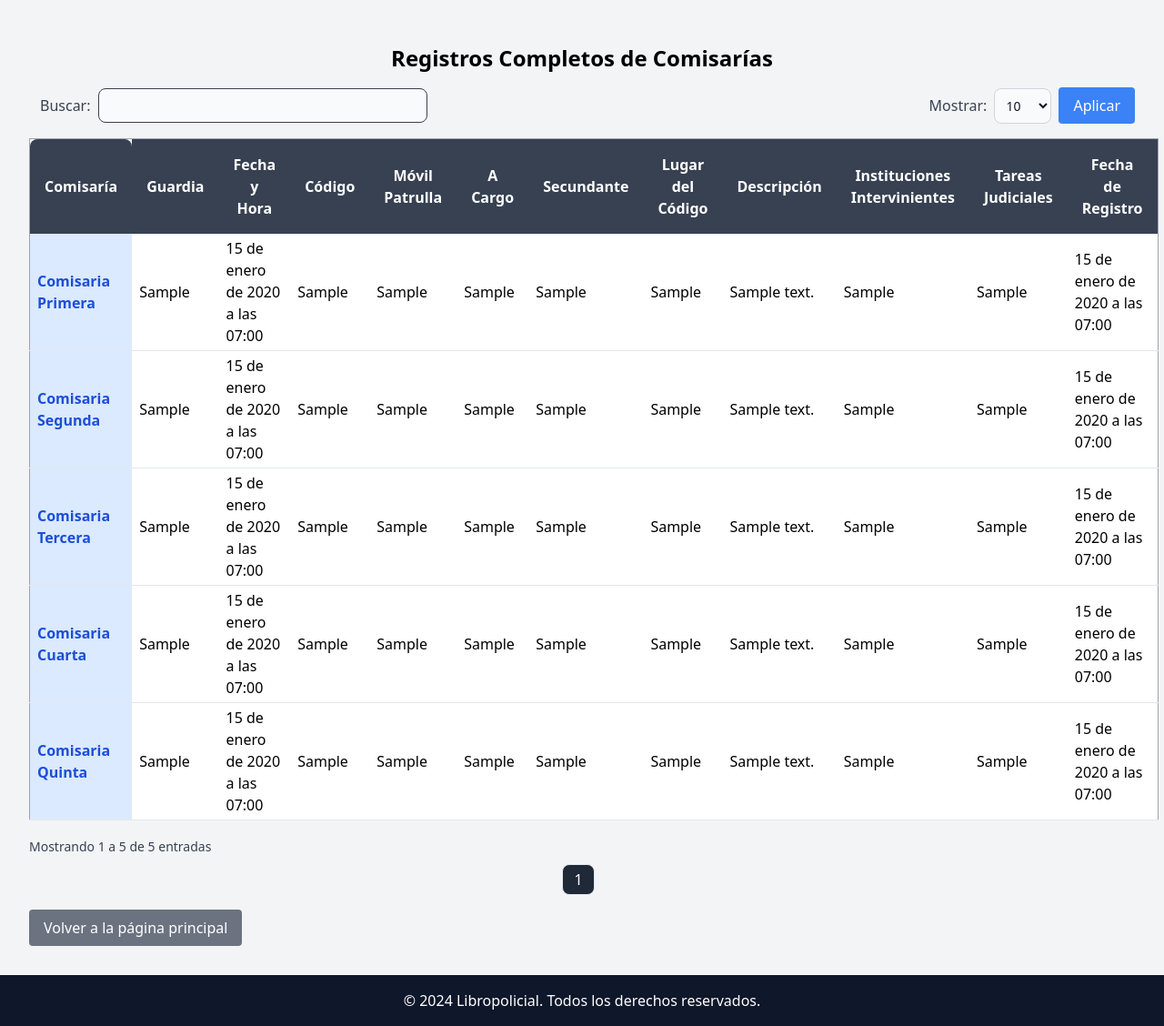
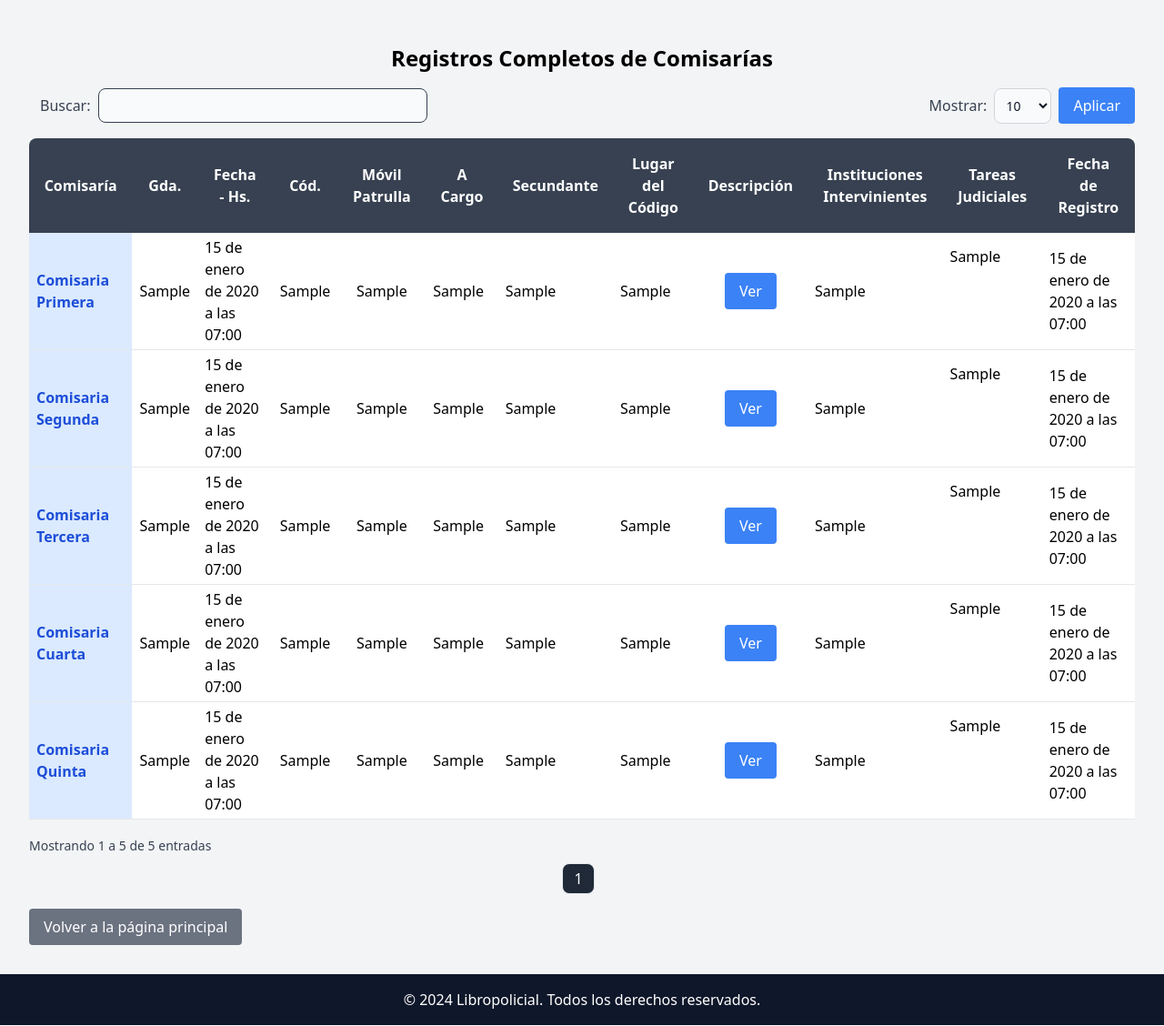
Before and after one commit to ProyectosDcuCoders/libropolicial, a Django app: page /comisarias/completas/ in a window 1280 px wide. Shown: the part 68-1196 px from the top of the page at 91% size. Run offline with Django 5.2, Linux system fonts and the light colour scheme; a user stored in the database is signed in; tables that the repository leaves empty hold one stand-in row (values such as "Sample post"); some libraries are stand-ins or nearby versions.

Commit message:
comisarias_completas: +(modal alpine=>descripcion) + (inst. int. & ta.jud.=>overflow scrollbar)

```diff
--- a/Libropolicial/templates/comisarias/comisarias_completa_list.html
+++ b/Libropolicial/templates/comisarias/comisarias_completa_list.html
@@ -3,7 +3,10 @@
 {% block title %}Registros Completos de Comisarías{% endblock %}
 
 {% block content %}
-<div class="mx-auto mt-4 p-4">
+<style>
+
+</style>
+<div class="mx-auto mt-4 p-4" x-data="{ showModal: false, descripcion: '' }">
     <h1 class="text-2xl font-bold mb-4 text-center">Registros Completos de Comisarías</h1>
 
     <form method="GET" class="mb-4 flex justify-between w-full">
@@ -22,14 +25,14 @@
             <button type="submit" class="bg-blue-500 text-white px-4 py-2 ml-2 rounded hover:bg-blue-700">Aplicar</button>
         </div>
     </form>
-
-    <table class="w-full bg-white border border-gray-400 rounded-t-lg">
-        <thead class="bg-gray-700 text-white rounded-t-lg">
+    <div class=" overflow-x-auto">
+        <table class="min-w-full bg-white  border-gray-400">
+            <thead class="bg-gray-700 text-white">
                 <tr class="">
-                <th class="rounded-t-lg px-4 py-4">Comisaría</th>
-                <th class="px-4 py-4">Guardia</th>
-                <th class="px-4 py-4">Fecha y Hora</th>
-                <th class="px-4 py-4">Código</th>
+                    <th class="px-4 py-4 rounded-tl-lg">Comisaría</th>
+                    <th class="px-4 py-4">Gda.</th>
+                    <th class="px-4 py-4">Fecha - Hs.</th>
+                    <th class="px-4 py-4">Cód.</th>
                     <th class="px-4 py-4">Móvil Patrulla</th>
                     <th class="px-4 py-4">A Cargo</th>
                     <th class="px-4 py-4">Secundante</th>
@@ -37,29 +40,61 @@
                     <th class="px-4 py-4">Descripción</th>
                     <th class="px-4 py-4">Instituciones Intervinientes</th>
                     <th class="px-4 py-4">Tareas Judiciales</th>
-                <th class="px-4 py-4">Fecha de Registro</th>
+                    <th class="px-4 py-4 rounded-tr-lg">Fecha de Registro</th>
                 </tr>
             </thead>
             <tbody>
                 {% for comisaria in comisarias %}
                 <tr class="border-b">
                     <td class="py-1 px-2 font-bold text-blue-700 bg-blue-100">{{ comisaria.comisaria_nombre }}</td>
-                <td class="py-1 px-2">{{ comisaria.cuarto.cuarto }}</td>
+                    <td class="py-1 px-2 text-center">{{ comisaria.cuarto.cuarto }}</td>
                     <td class="py-1 px-2">{{ comisaria.fecha_hora }}</td>
-                <td class="py-1 px-2">{{ comisaria.codigo.codigo }}</td>
-                <td class="py-1 px-2">{{ comisaria.movil_patrulla|default_if_none:'' }}</td>
+                    <td class="py-1 px-2 text-center">{{ comisaria.codigo.codigo }}</td>
+                    <td class="py-1 px-2 text-center">{{ comisaria.movil_patrulla|default_if_none:'' }}</td>
                     <td class="py-1 px-2">{{ comisaria.a_cargo|default_if_none:'' }}</td>
                     <td class="py-1 px-2">{{ comisaria.secundante|default_if_none:'' }}</td>
                     <td class="py-1 px-2">{{ comisaria.lugar_codigo|default_if_none:'' }}</td>
-                <td class="py-1 px-2">{{ comisaria.descripcion }}</td>
-                <td class="py-1 px-2">{{ comisaria.instituciones_intervinientes }}</td>
-                <td class="py-1 px-2">{{ comisaria.tareas_judiciales }}</td>
+                    <td class="py-1 px-2 text-center">
+                        <button @click="descripcion = '{{ comisaria.descripcion }}'; showModal = true" class=" bg-blue-500 text-white px-4 py-2 rounded hover:bg-blue-700">Ver</button>
+                    </td>
+                    <!-- <td class="py-1 px-2">{{ comisaria.descripcion }}</td> -->
+                    <td class="py-1 px-2"><p class="overflow-x-auto flex flex-col justify-center" style="height: 100px;">{{ comisaria.instituciones_intervinientes }}</p></td>
+                    <td class="py-1 px-2"><p class="overflow-x-auto" style="height: 100px;">{{ comisaria.tareas_judiciales }}</p></td>
                     <td class="py-1 px-2">{{ comisaria.created_at }}</td>
                 </tr>
                 {% endfor %}
             </tbody>
         </table>
+    </div>
+    <div class=""></div>
+    <!-- MODAL -->
+    <div x-show="showModal" class="fixed z-10 inset-0 overflow-y-auto" aria-labelledby="modal-title" role="dialog" aria-modal="true">
+        <div class="flex items-end justify-center min-h-screen pt-4 px-4 pb-20 text-center sm:block sm:p-0">
+            <div x-show="showModal" class="fixed inset-0 bg-gray-500 bg-opacity-75 transition-opacity" aria-hidden="true"></div>
+            <span class="hidden sm:inline-block sm:align-middle sm:h-screen" aria-hidden="true">&#8203;</span>
+            <div x-show="showModal" class="inline-block align-bottom bg-white rounded-lg text-left overflow-hidden shadow-xl transform transition-all sm:my-8 sm:align-middle sm:max-w-lg sm:w-full">
+                <div class="bg-white px-4 pt-5 pb-4 sm:p-6 sm:pb-4">
+                    <div class="sm:flex sm:items-start">
+                        <div class="mt-3 text-center sm:mt-0 sm:ml-4 sm:text-left">
+                            <h3 class="text-lg leading-6 font-medium text-gray-900" id="modal-title">
+                                Descripción
+                            </h3>
+                            <div class="mt-2">
+                                <p class="text-sm text-gray-500" x-text="descripcion"></p>
+                            </div>
+                        </div>
+                    </div>
+                </div>
+                <div class="bg-gray-50 px-4 py-3 sm:px-6 sm:flex sm:flex-row-reverse">
+                    <button @click="showModal = false" type="button" class="mt-3 w-full inline-flex justify-center rounded-md border border-gray-300 shadow-sm px-4 py-2 bg-white text-base font-medium text-gray-700 hover:bg-gray-50 focus:outline-none focus:ring-2 focus:ring-offset-2 focus:ring-indigo-500 sm:mt-0 sm:ml-3 sm:w-auto sm:text-sm">
+                        Cerrar
+                    </button>
+                </div>
+            </div>
+        </div>
+    </div>
 
+    <!-- PAGINATE -->
     <div class="mt-4">
         <span class="text-sm text-gray-700">Mostrando {{ comisarias.start_index }} a {{ comisarias.end_index }} de {{ comisarias.paginator.count }} entradas</span>
         <div class="pagination flex justify-center mt-2">
@@ -74,7 +109,6 @@
             {% endif %}
         </div>
     </div>
-
     <a href="/" class="mt-4 inline-block bg-gray-500 text-white px-4 py-2 rounded hover:bg-gray-700 text-center">Volver a la página principal</a>
 </div>
 {% endblock %}
```
Lines whose indentation alone changed are shown as unchanged.
